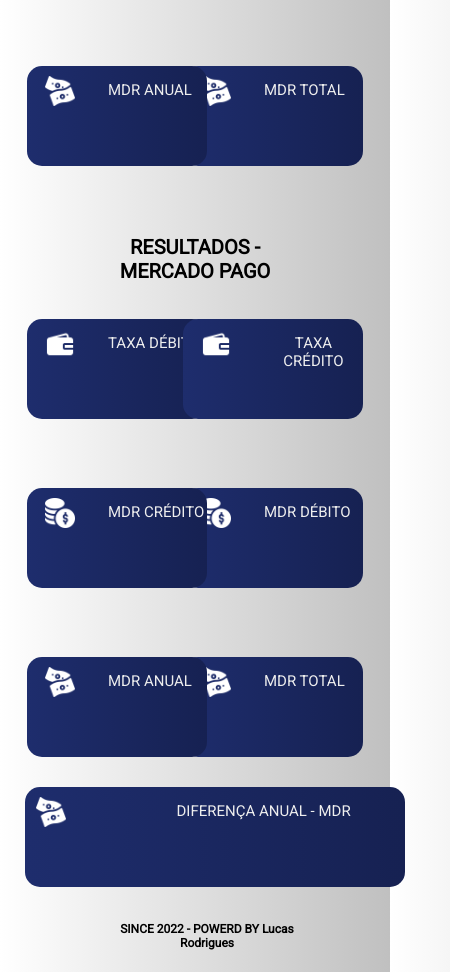
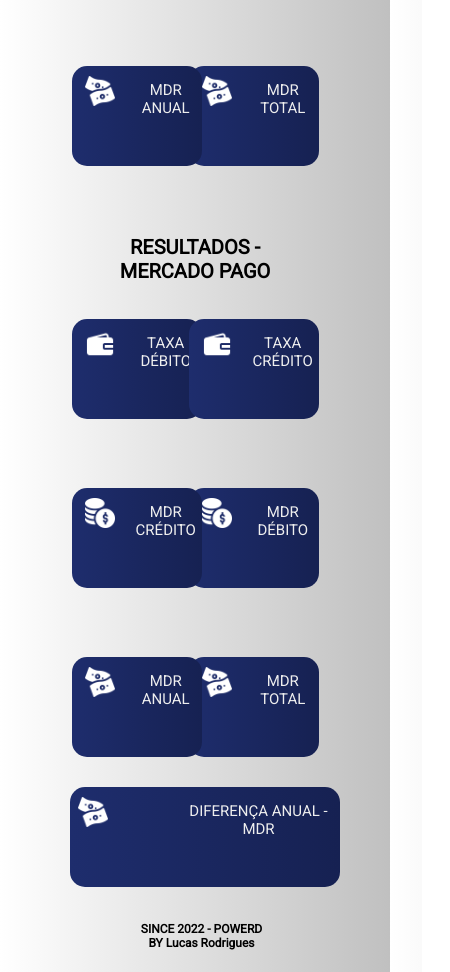
Before and after one commit to c4slu/mercadopago, a plain HTML site: page index.html in a window 390 px wide. Shown: the part 947-1919 px from the top of the page, 450 px wide, since content can reach past the window. Drawn offline with Linux system fonts and the light colour scheme.

Commit message:
Update mobile.css

```diff
--- a/css/mobile.css
+++ b/css/mobile.css
@@ -52,6 +52,7 @@
 
 }
 
+
 .botao{
     font-size: 20px;
     position: absolute;
@@ -83,9 +84,9 @@
 .bloco1{
     position: absolute;
     top: 80%;
-    left: 30%;
+    left: 35%;
     transform: translateX(-50%);
-    width: 180px;
+    width: 130px;
 
     z-index: -1;
 
@@ -93,9 +94,9 @@
 .bloco2{
     position: absolute;
     top: 80%;
-    left: 70%;
+    left: 65%;
     transform: translateX(-50%);
-    width: 180px;
+    width: 130px;
 
     z-index: -1;
 
@@ -105,9 +106,9 @@
 .bloco3{
     position: absolute;
     top: 100%;
-    left: 30%;
+    left: 35%;
     transform: translateX(-50%);
-    width: 180px;
+    width: 130px;
 
     z-index: -1;
 
@@ -118,9 +119,9 @@
 .bloco4{
     position: absolute;
     top: 100%;
-    left: 70%;
+    left: 65%;
     transform: translateX(-50%);
-    width: 180px;
+    width: 130px;
 
     z-index: -1;
 
@@ -131,9 +132,9 @@
 .bloco5{
     position: absolute;
     top: 120%;
-    left: 70%;
+    left: 65%;
     transform: translateX(-50%);
-    width: 180px;
+    width: 130px;
 
     z-index: -1;
 
@@ -144,14 +145,11 @@
 .bloco6{
     position: absolute;
     top: 120%;
-    left: 30%;
+    left: 35%;
     transform: translateX(-50%);
-    width: 180px;
+    width: 130px;
 
     z-index: -1;
-
-
-
 }
 .resultados-MP{
 
@@ -169,8 +167,8 @@
 .bloco1-mp{
     position: absolute;
     top: 150%;
-    left: 30%;
-    width: 180px;
+    left: 35%;
+    width: 130px;
 
     transform: translateX(-50%);
 
@@ -183,9 +181,9 @@
 .bloco2-mp{
     position: absolute;
     top: 150%;
-    left: 70%;
+    left: 65%;
     transform: translateX(-50%);
-    width: 180px;
+    width: 130px;
 
     z-index: -1;
 
@@ -196,9 +194,9 @@
 .bloco3-mp{
     position: absolute;
     top: 170%;
-    left: 70%;
+    left: 65%;
     transform: translateX(-50%);
-    width: 180px;
+    width: 130px;
 
     z-index: -1;
 
@@ -208,9 +206,9 @@
 .bloco4-mp{
     position: absolute;
     top: 170%;
-    left: 30%;
+    left: 35%;
     transform: translateX(-50%);
-    width: 180px;
+    width: 130px;
 
     z-index: -1;
 
@@ -220,9 +218,9 @@
 .bloco5-mp{
     position: absolute;
     top: 170%;
-    left: 70%;
+    left: 65%;
     transform: translateX(-50%);
-    width: 180px;
+    width: 130px;
 
     z-index: -1;
 
@@ -233,9 +231,9 @@
 .bloco5-mp{
     position: absolute;
     top: 190%;
-    left: 70%;
+    left: 65%;
     transform: translateX(-50%);
-    width: 180px;
+    width: 130px;
 
     z-index: -1;
 
@@ -246,9 +244,9 @@
 .bloco6-mp{
     position: absolute;
     top: 190%;
-    left: 30%;
+    left: 35%;
     transform: translateX(-50%);
-    width: 180px;
+    width: 130px;
 
     z-index: -1;
 
@@ -259,9 +257,9 @@
 .bloco7-mp{
     position: relative;
     top: 165%;
-    left: 115%;
+    left: 118%;
     transform: translateX(-50%);
-    width: 380px;
+    width: 270px;
 
     z-index: -1;
 
@@ -284,3 +282,15 @@
     transform: translateX(-50%);
     z-index: 1;
 }
+
+.valor_TOTAL{
+    position: absolute;
+    top: 70%;
+    left: 50%;
+    transform: translate(-50%,-50% );
+    text-align: center;
+    font-size: 15px
+}
+.valor_share{
+    font-size: 15px;
+}
```
